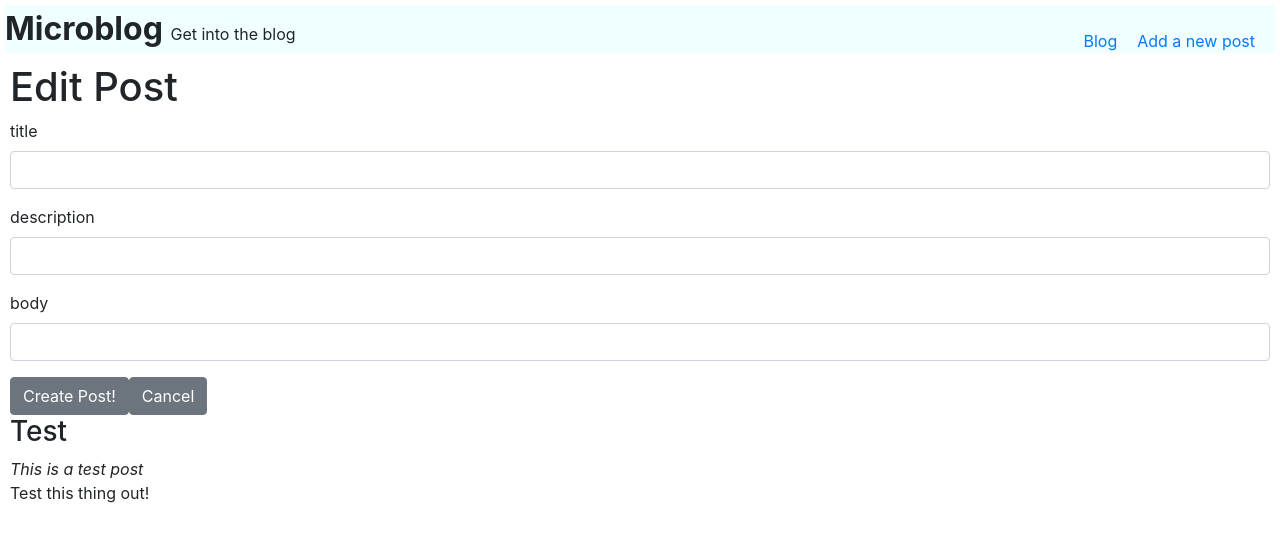
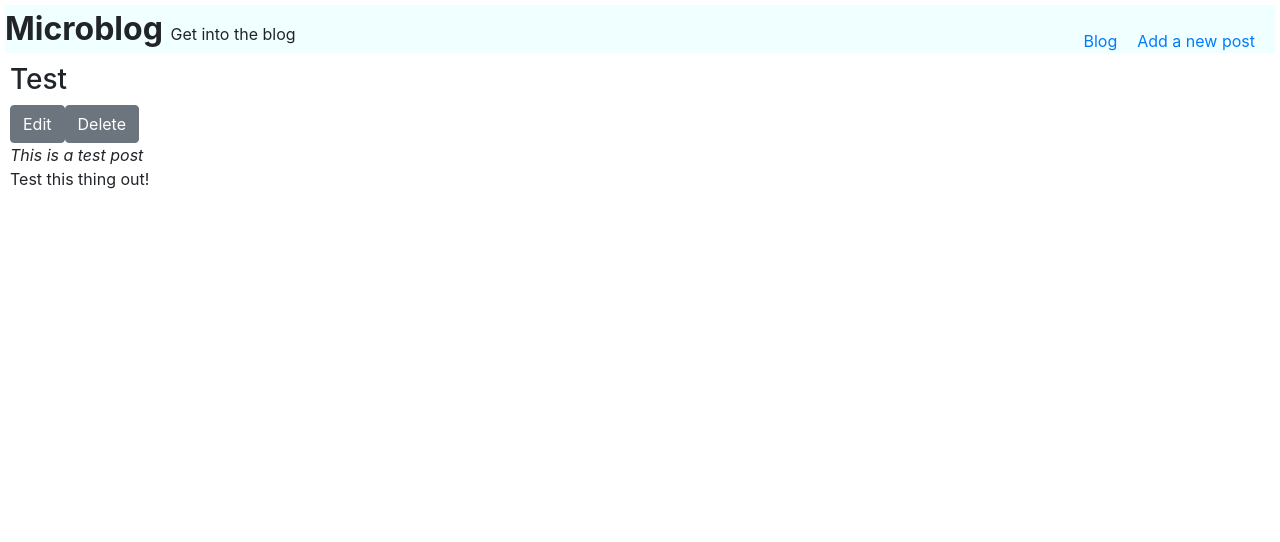
Before and after one commit to jakejg/react-microblog, a React (Create React App) app: page /12 in a window 1280 px wide. Shown: the top 542 px of the page. Built offline with nearby package versions, Linux system fonts and the light colour scheme.

Commit message:
added delete post button

```diff
--- a/src/App.js
+++ b/src/App.js
@@ -15,11 +15,19 @@ function App() {
         })
     }
 
+    const deletePost = (id) => {
+        setPosts(posts => {
+            const postsCopy = {...posts};
+            delete postsCopy[id];
+            return postsCopy;
+        })
+    }
+
 
     return (
         <div>
             <Navbar />
-            <Routes posts={posts} addOrEditPost={addOrEditPost} />
+            <Routes posts={posts} addOrEditPost={addOrEditPost} deletePost={deletePost} />
         </div>
     );
 }
--- a/src/Post.js
+++ b/src/Post.js
@@ -1,19 +1,32 @@
 import React, { useState } from 'react';
-import { useParams } from 'react-router-dom';
+import { useParams, useHistory } from 'react-router-dom';
 import './styles/Post.css';
 import NewPostForm from './NewPostForm';
-const Post = ({posts, addOrEditPost}) => {
-    const [edit, setEdit] = useState(true);
+import { Button } from 'reactstrap';
+
+const Post = ({posts, addOrEditPost, deletePost}) => {
+    const [edit, setEdit] = useState(false);
+    const history = useHistory();
 
     const { postId } = useParams();
     const postIdKey = Object.keys(posts).find(id => id === postId);
     const post = posts[postIdKey];
 
+    const handleDelete = () => {
+        deletePost(postIdKey);
+        history.push('/');
+    }
 
     return (
         <div className="Post">
             {edit && <NewPostForm addOrEditPost={addOrEditPost} title="Edit Post" id={postIdKey}/>}
-           <h3>{post.title}</h3>
+           <div>
+               <h3>{post.title}</h3>
+               <div className="Post-btns">
+                    <Button onClick={() => setEdit(!edit)}>Edit</Button>
+                    <Button onClick={handleDelete}>Delete</Button>
+                </div>
+            </div>
            <div><i>{post.description}</i></div>
            <div>{post.body}</div>
         </div>
--- a/src/Routes.js
+++ b/src/Routes.js
@@ -5,7 +5,7 @@ import Home from './Home';
 import Post from './Post';
 
 
-const Routes = ({posts, addOrEditPost}) => {
+const Routes = ({posts, addOrEditPost, deletePost}) => {
     return(
         <Switch>
             <Route exact path='/'>
@@ -15,7 +15,7 @@ const Routes = ({posts, addOrEditPost}) => {
                 <NewPostForm addOrEditPost={addOrEditPost} title="New Post"/>
             </Route>
             <Route exact path='/:postId'>
-                <Post posts={posts} addOrEditPost={addOrEditPost}/>
+                <Post posts={posts} addOrEditPost={addOrEditPost} deletePost={deletePost}/>
             </Route>
 
             <Redirect to='/' />
```
